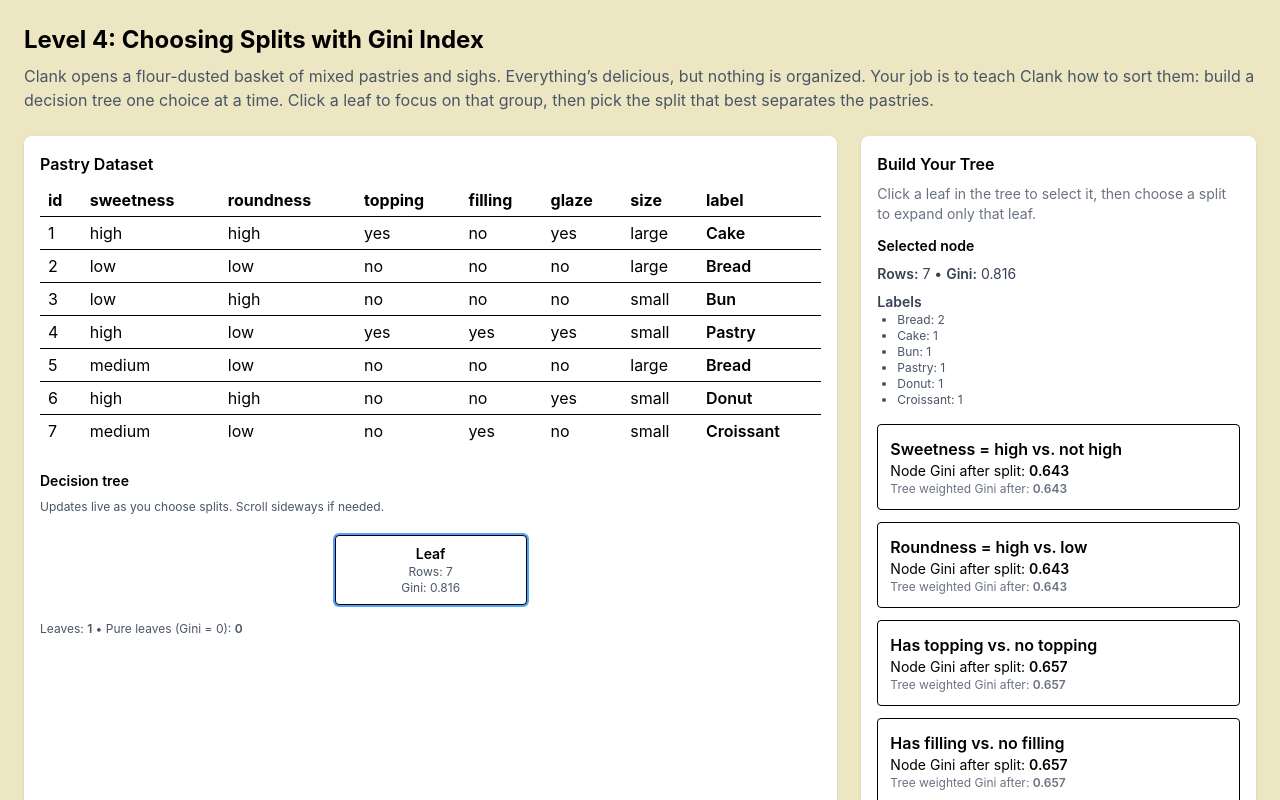
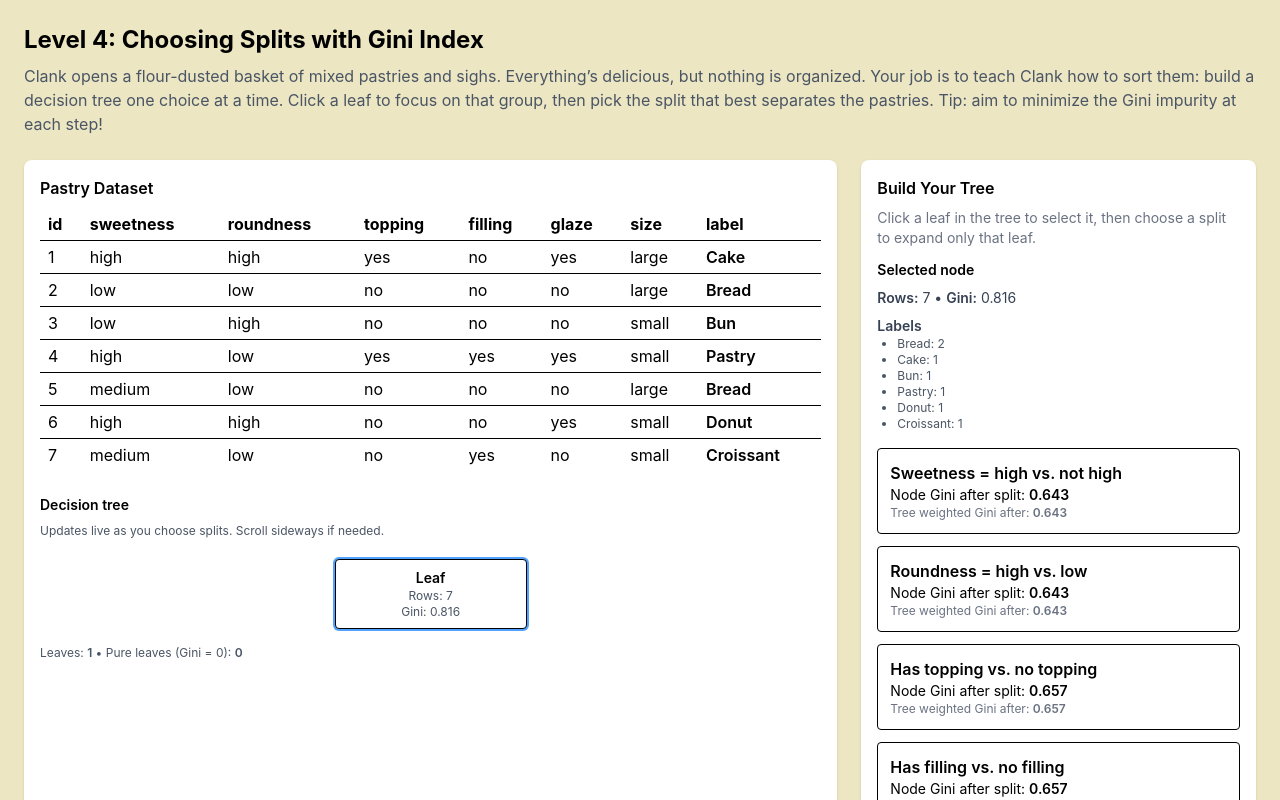
Before and after one commit to nikola-beerkens/nikola-beerkens.github.io, a Next.js app in the folder thesis/: page /level_4 in a window 1280 px wide. Shown: the top 800 px of the page. Built offline with nearby package versions, Linux system fonts and the light colour scheme.

Commit message:
fix level_4

```diff
--- a/thesis/src/app/level_4/page.tsx
+++ b/thesis/src/app/level_4/page.tsx
@@ -378,7 +378,7 @@ export default function Level4BakeML() {
       <p className="text-gray-600 mb-6">
         Clank opens a flour-dusted basket of mixed pastries and sighs. Everything’s delicious, but nothing is organized.
         Your job is to teach Clank how to sort them: build a decision tree one choice at a time. Click a leaf to focus on
-        that group, then pick the split that best separates the pastries.
+        that group, then pick the split that best separates the pastries. Tip: aim to minimize the Gini impurity at each step!
       </p>
 
       <div className="grid grid-cols-1 md:grid-cols-3 gap-6">
```
